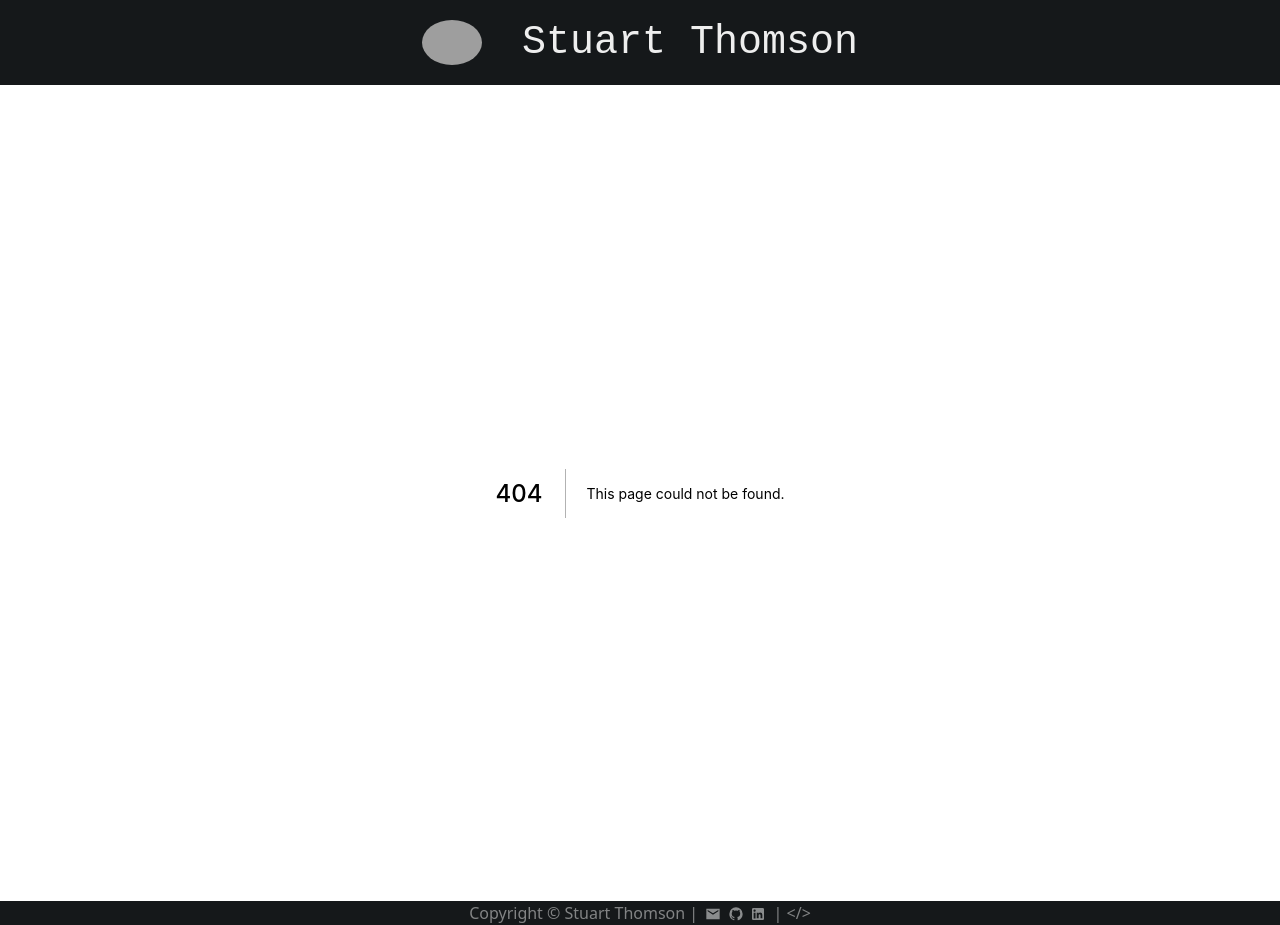
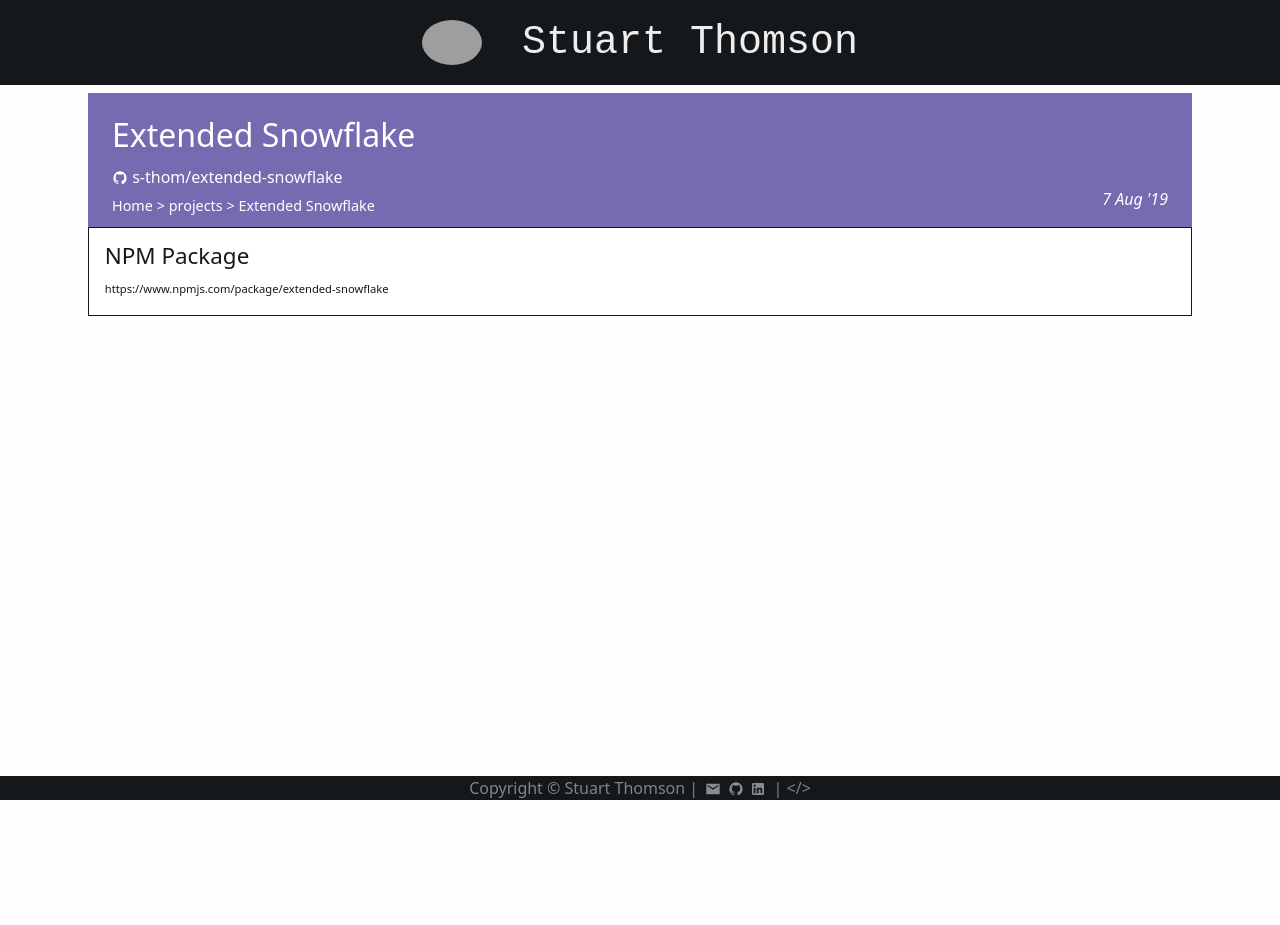
Before and after one commit to s-thom/website-v2, a Next.js app: page /projects/extended-snowflake in a window 1280 px wide. Before the commit this address had no page. After the commit the page ends 800 px from the top, so only its background shows below. Built offline with nearby package versions, Linux system fonts and the light colour scheme; grey boxes are pictures that could not be loaded.

Commit message:
Add basic page for post

```diff
--- /dev/null
+++ b/pages/projects/extended-snowflake.mdx
@@ -0,0 +1,16 @@
+import PostHeader from '../../components/PostHeader';
+import LargeLink from '../../components/LargeLink';
+
+export const metadata = {
+  title: 'Extended Snowflake',
+  description: 'Twitter-like Snowflakes for the future',
+  bgcolor: '#756BB0',
+  date: new Date('2019-08-07T20:00'),
+  github: 's-thom/extended-snowflake',
+  published: true,
+  featured: true,
+};
+
+<PostHeader {...metadata} />
+
+<LargeLink href="https://www.npmjs.com/package/extended-snowflake" title="NPM Package" />
```
